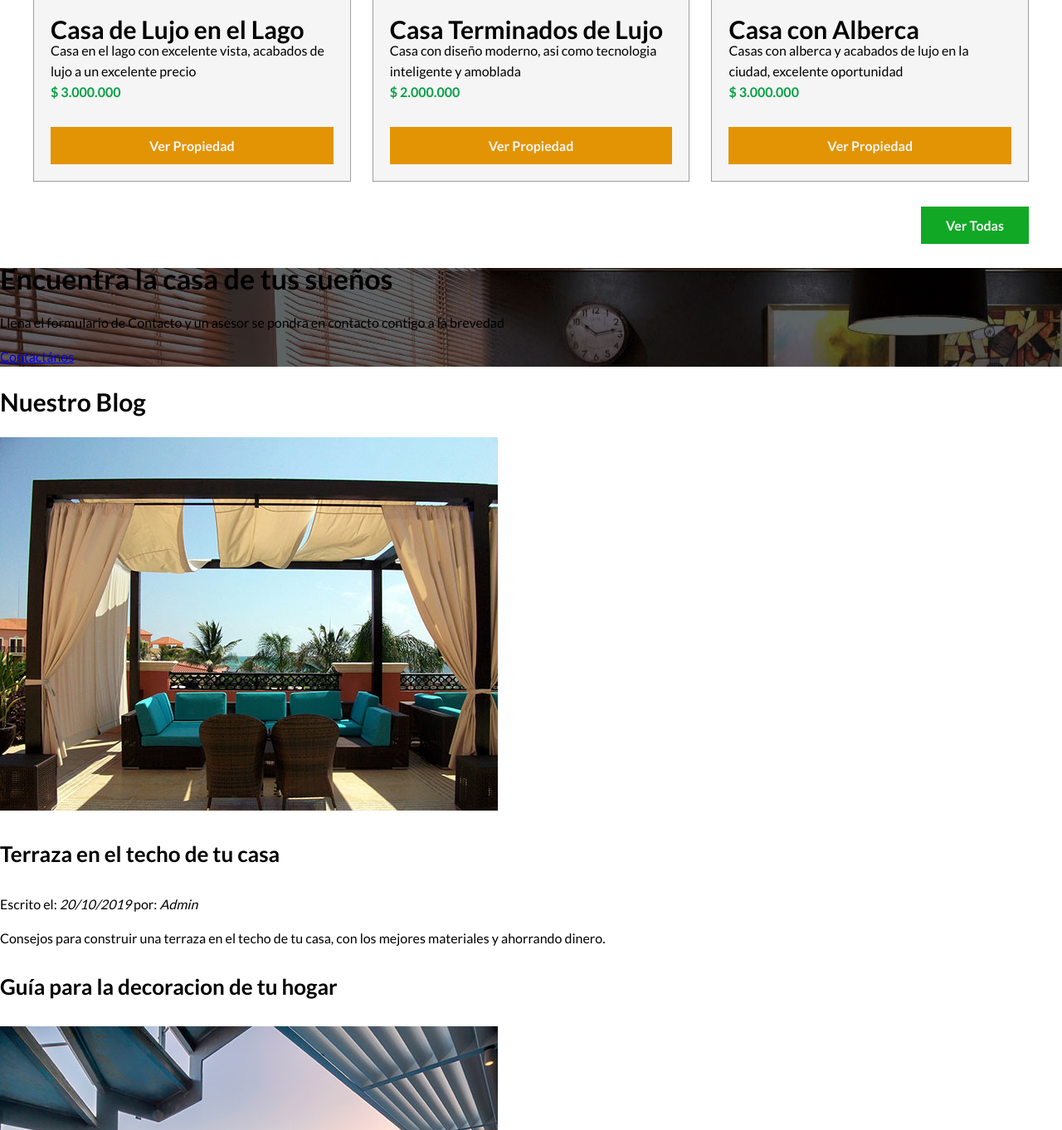
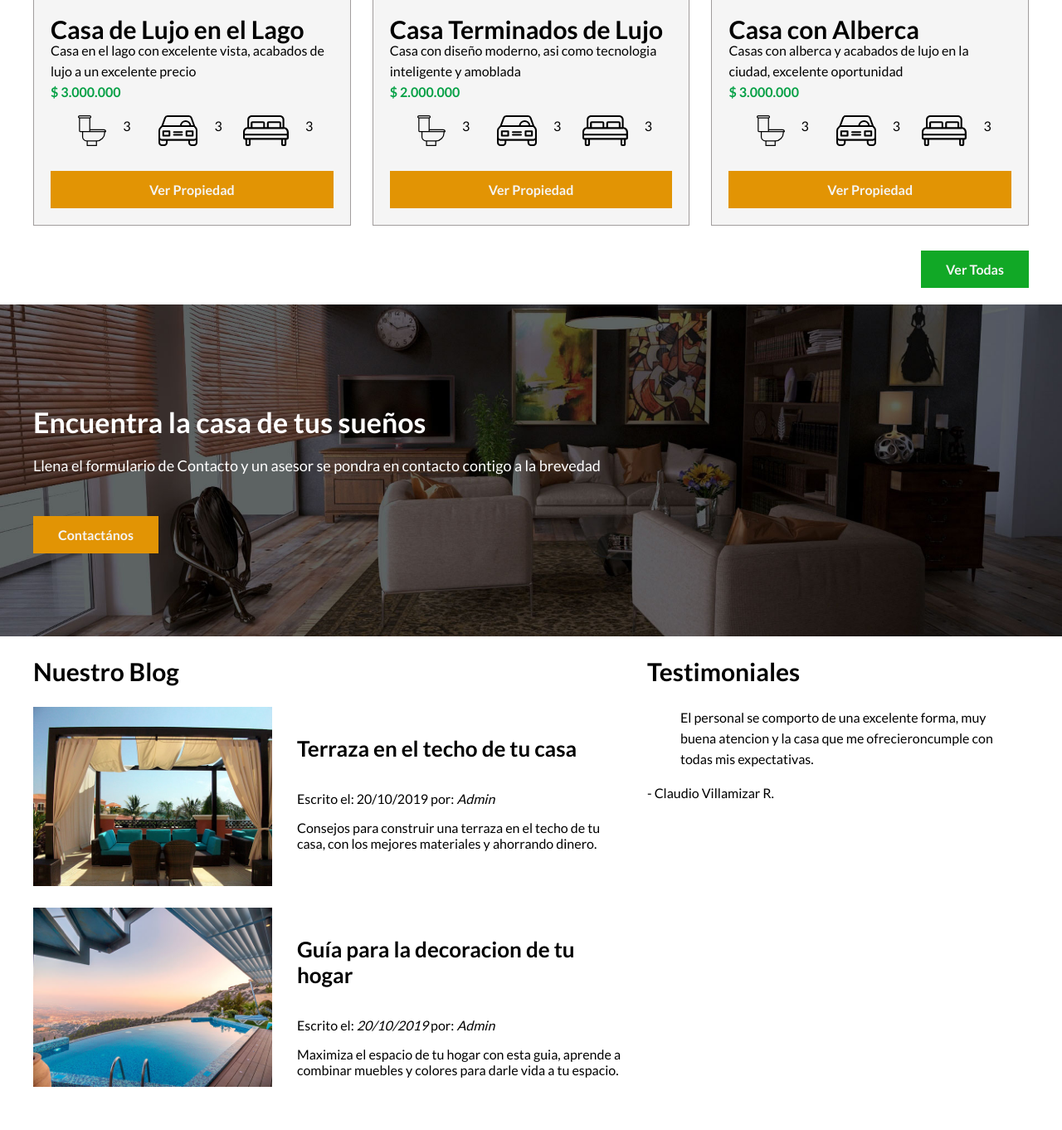
Before and after one commit to clauvillar/Bienes-Raices, a plain HTML site: page index.html in a window 1280 px wide. Shown: the part 1577-2939 px from the top of the page at 83% size. Drawn offline with Linux system fonts and the light colour scheme.

Commit message:
actualizacion

```diff
--- a/css/estilos.css
+++ b/css/estilos.css
@@ -148,7 +148,6 @@ h4 {
     font-weight: 400;
     text-align: center;
 
-
 }
 
 .iconos-nosotros {
@@ -199,6 +198,24 @@ h4 {
 
 }
 
+.icono-caracteristicas {
+    list-style: none;
+    padding: 0;
+    display: flex;
+    justify-content: space-evenly;
+
+}
+
+.icono-caracteristicas li {
+    display: flex;
+
+}
+
+.icono-caracteristicas li img {
+    margin-right: 2rem;
+
+}
+
 .ver-todas {
     display: flex;
     justify-content: flex-end;
@@ -208,5 +225,65 @@ h4 {
 
 .imagen-contacto {
     background-image: url(../img/encuentra.jpg);
+    background-position: center center;
+    background-size: cover;
+    height: 40rem;
+    display: flex;
+    align-items: center;
+}
+
+.contenido-contacto {
+    flex: 1;
+    color: white;
+}
+
+.contenido-contacto p {
+    font-size: 1.8rem;
+}
+
+/**seccion inferior**/
+
+.seccion-inferior {
+    display: flex;
+    justify-content: space-between;
 
 }
+
+.seccion-inferior .blog {
+    flex-basis: 60%;
+
+}
+
+.seccion-inferior .testimoniales {
+    flex-basis: calc(40% - 2rem);
+
+}
+
+.entrada-blog {
+    display: flex;
+    justify-content: space-between;
+    margin-bottom: 2rem;
+
+}
+
+.entrada-blog last-of-type {
+    margin-bottom: 0;
+
+
+
+}
+.entrada-blog .imagen {
+    flex-basis: 40%;
+
+}
+
+.entrada-blog .texto-entrada {
+    flex-basis: calc(60% - 3rem);
+
+}
+
+.texto-entrada {
+    margin: 0;
+    line-height: 1.2;
+
+}
--- a/index.html
+++ b/index.html
@@ -68,6 +68,27 @@
                     <h3>Casa de Lujo en el Lago</h3>
                     <p>Casa en el lago con excelente vista, acabados de lujo a un excelente precio</p>
                     <p class="precio">$ 3.000.000</p>
+
+                    <ul class="icono-caracteristicas">
+
+
+                            <li>
+                                <img src="img/icono_wc.svg" alt="icono_wc">
+                                <p>3</p>
+                            </li>
+
+                            <li>
+                                <img src="img/icono_estacionamiento.svg" alt="icono autos">
+                                <p>3</p>
+                            </li>
+
+                            <li>
+                                <img src="img/icono_dormitorio.svg" alt="icono dormitorio">
+                                <p>3</p>
+                            </li>
+
+                        </ul>
+
                     <a href="#" class="boton boton-amarillo d-block">Ver Propiedad</a>
                 </div>
             </div>
@@ -78,6 +99,28 @@
                     <h3>Casa Terminados de Lujo</h3>
                     <p>Casa con diseño moderno, asi como tecnologia inteligente y amoblada</p>
                     <p class="precio">$ 2.000.000</p>
+
+                    <ul class="icono-caracteristicas">
+
+
+                            <li>
+                                <img src="img/icono_wc.svg" alt="icono_wc">
+                                <p>3</p>
+                            </li>
+
+                            <li>
+                                <img src="img/icono_estacionamiento.svg" alt="icono autos">
+                                <p>3</p>
+                            </li>
+
+                            <li>
+                                <img src="img/icono_dormitorio.svg" alt="icono dormitorio">
+                                <p>3</p>
+                            </li>
+
+                        </ul>
+
+
                     <a href="#" class="boton boton-amarillo d-block">Ver Propiedad</a>
                 </div>
             </div>
@@ -88,6 +131,27 @@
                     <h3>Casa con Alberca</h3>
                     <p>Casas con alberca y acabados de lujo en la ciudad, excelente oportunidad</p>
                     <p class="precio">$ 3.000.000</p>
+
+                    <ul class="icono-caracteristicas">
+
+
+                        <li>
+                            <img src="img/icono_wc.svg" alt="icono_wc">
+                            <p>3</p>
+                        </li>
+
+                        <li>
+                            <img src="img/icono_estacionamiento.svg" alt="icono autos">
+                            <p>3</p>
+                        </li>
+
+                        <li>
+                            <img src="img/icono_dormitorio.svg" alt="icono dormitorio">
+                            <p>3</p>
+                        </li>
+
+                    </ul>
+
                     <a href="#" class="boton boton-amarillo d-block">Ver Propiedad</a>
                 </div>
             </div>
@@ -98,37 +162,51 @@
     </main>
 
         <section class="imagen-contacto">
+            <div class="contenedor contenido-contacto">
                 <h2>Encuentra la casa de tus sueños</h2>
                 <p>Llena el formulario de Contacto y un asesor se pondra en contacto contigo a la brevedad</p>
-            <a href="contacto.html">Contactános</a>
+                <a href="contacto.html" class="boton boton-amarillo">Contactános</a>
+            </div>
         </section>
 
-    <section>
+        <div class="seccion-inferior contenedor">
 
-        <article>
+            <section class="blog">
                     <h3>Nuestro Blog</h3>
+
+                <article class="entrada-blog">
+                    <div class="imagen">
                         <img src="img/blog1.jpg" alt="">
+                    </div>
+                    <div class="texto-entrada">
                     <h4>Terraza en el techo de tu casa</h4>
-            <p>Escrito el: <em> 20/10/2019 </em> por: <em> Admin </em> </p>
+                        <p>Escrito el: <em></em> 20/10/2019 </em> por: <em> Admin </em> </p>
                         <p>Consejos para construir una terraza en el techo de tu casa, con los mejores materiales y ahorrando dinero.</p>
+                    </div>
                 </article>
 
-        <article>
+                <article class="entrada-blog">
+                    <div class="imagen">
+                        <img src="img/blog2.jpg" alt="">
+                    </div>
+                    <div class="texto-entrada">
                         <h4>Guía para la decoracion de tu hogar</h4>
-            <img src="img/blog2.jpg" alt="">
                         <p>Escrito el: <em> 20/10/2019 </em> por: <em> Admin </em> </p>
                         <p>Maximiza el espacio de tu hogar con esta guia, aprende a combinar muebles y colores para darle vida a tu espacio.</p>
+                    </div>
                 </article>
 
             </section>
 
-    <section>
+            <section class="testimoniales">
                 <h3>Testimoniales</h3>
                 <blockquote>
                     El personal se comporto de una excelente forma, muy buena atencion y la casa que me ofrecieroncumple con todas mis expectativas.
                 </blockquote>
                 <p>- Claudio Villamizar R.</p>
             </section>
+
+        </div>
 
     <footer>
         <nav class="navegacion">
```
Also changed, not shown: 1 other file. Lines whose indentation alone changed are shown as unchanged.
